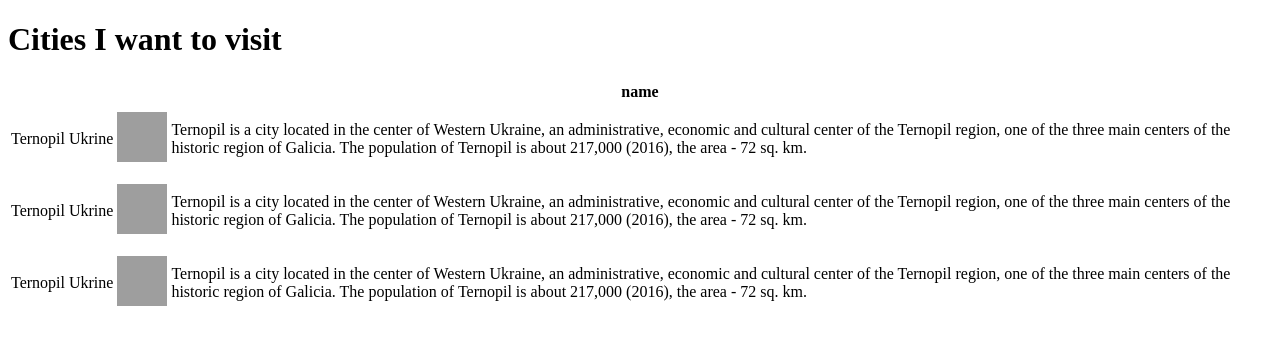
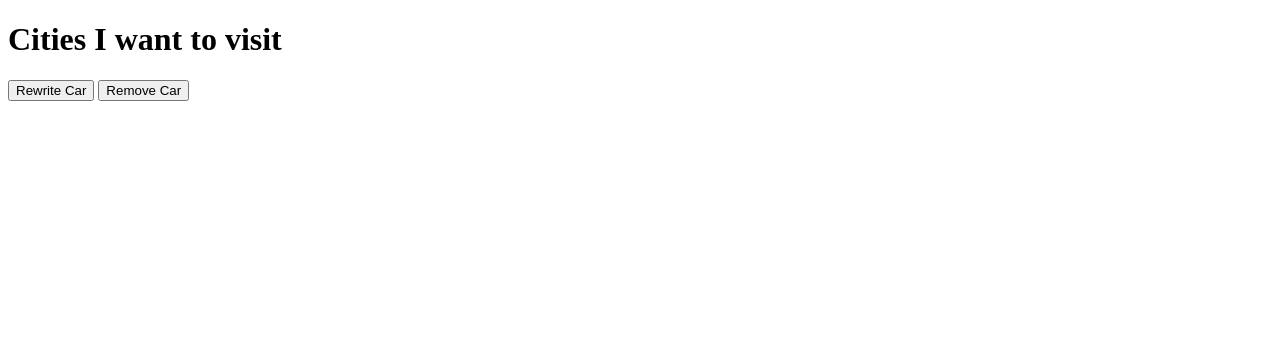
Before and after one commit to Kristel96/MainAcademyFrontEnd, a plain HTML site: page index.html in a window 1280 px wide. Drawn offline with Linux system fonts and the light colour scheme; grey boxes are pictures that could not be loaded.

Commit message:
added local storage

```diff
--- a/index.html
+++ b/index.html
@@ -3,34 +3,10 @@
 <head>
 	 <meta charset="utf-8">
 	<title></title>
+	<script src="main.js"></script>
 </head>
 <body>
 	<h1>Cities I want to visit</h1>
-	<table>
-		<tr>
-			<th colspan ="4">name</th>
-
-		</tr>
-		<tr>
-			<td>Ternopil</td>
-			<td>Ukrine</td>
-			<td><img src="http://ukrainetrek.com/images/ternopil-ukraine-city-views-13.jpg" width="50" height="50" ></td>
-			<td><p>Ternopil is a city located in the center of Western Ukraine, an administrative, economic and cultural center of the Ternopil region, one of the three main centers of the historic region of Galicia.
-			The population of Ternopil is about 217,000 (2016), the area - 72 sq. km.</p></td>
-		</tr>
-
-			<td>Ternopil</td>
-			<td>Ukrine</td>
-			<td><img src="https://www.kroger.com/product/images/large/front/0001111091786" width="50" height="50" ></td>
-			<td><p>Ternopil is a city located in the center of Western Ukraine, an administrative, economic and cultural center of the Ternopil region, one of the three main centers of the historic region of Galicia.
-			The population of Ternopil is about 217,000 (2016), the area - 72 sq. km.</p></td>
-		</tr>
-			<td>Ternopil</td>
-			<td>Ukrine</td>
-			<td><img src="http://ukrainetrek.com/images/ternopil-ukraine-city-views-13.jpg" width="50" height="50" ></td>
-			<td><p>Ternopil is a city located in the center of Western Ukraine, an administrative, economic and cultural center of the Ternopil region, one of the three main centers of the historic region of Galicia.
-			The population of Ternopil is about 217,000 (2016), the area - 72 sq. km.</p></td>
-		</tr>
-	</table>
-
+<button onclick="rewriteCar()">Rewrite Car</button>
+<button onclick="globalRemove()">Remove Car</button>
 </body>
--- a/main.js
+++ b/main.js
@@ -1,2 +1,26 @@
-// var a = document.getElementById("hek");
-// console.log(a.value);
+var myCar = {
+    wheels: 4,
+    doors: 4,
+    engine: 1,
+    name: "Jaguar"
+}
+var globalKey = 'carInLocalStorage';
+var localCar = stringfyObj(myCar);
+localStorage.setItem(globalKey, localCar);
+function rewriteCar (){
+    myCar.name =  "Audi";
+    myCar.engine = 2;
+    myCar.helloWorls = "";
+    localCar = stringfyObj(myCar);
+    localStorage.setItem(globalKey, localCar);
+}
+
+function stringfyObj(objToStringfy) {
+    return JSON.stringify(objToStringfy);
+}
+function globalRemove(){
+    removeCar(globalKey);
+}
+function removeCar(key){
+  localStorage.removeItem(key);
+}
```
Also changed, not shown: 1 other file.
